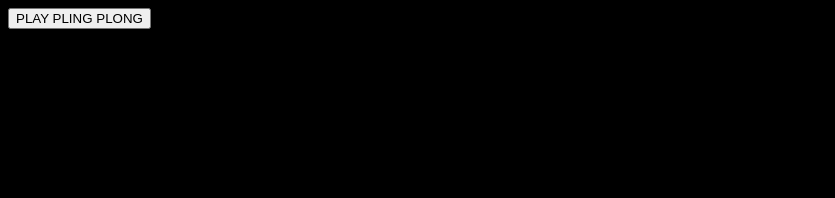
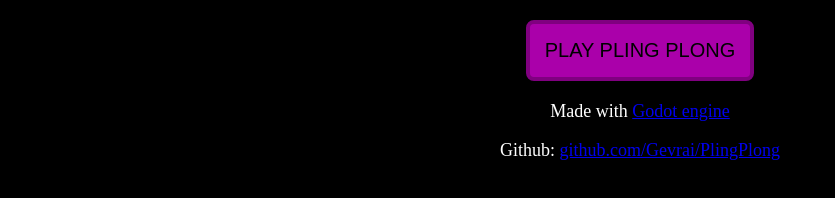
Before and after one commit to Gevrai/PlingPlong, a website: page html5-export/index.html in a window 1280 px wide. Shown: the whole page, without its empty margins (0-835 px from the left). Drawn offline with Linux system fonts and the light colour scheme.

Commit message:
better index page

```diff
--- a/html5-export/index.html
+++ b/html5-export/index.html
@@ -6,10 +6,36 @@
           body {
               background-color: black;
           }
+          div {
+              margin: auto;
+          }
+          button {
+              display: block;
+              margin: 20px auto;
+              padding: 15px;
+              font-size: 20px;
+              text-align: center;
+              border-radius: 8px;
+              border: 4px solid purple;
+              background-color: #aa00aa;
+          }
+          button:hover {
+              background-color: #ff44ff;
+          }
+          p {
+              text-align: center;
+              font-size: 18px;
+              color: white;
+          }
       </style>
    </head>
 
    <body>
-      <button onclick="window.location.href = 'PlingPlong.html';">PLAY PLING PLONG</button>
+        <div>
+            <button onclick="window.location.href = 'PlingPlong.html';">PLAY PLING PLONG</button>
+            <p>Made with <a href="https://godotengine.org/">Godot engine</a></p>
+            <p>Github: <a href="https://github.com/Gevrai/PlingPlong">github.com/Gevrai/PlingPlong</a></p>
+        </div>
    </body>
+
 </html>
```
Also changed, not shown: README.md.
